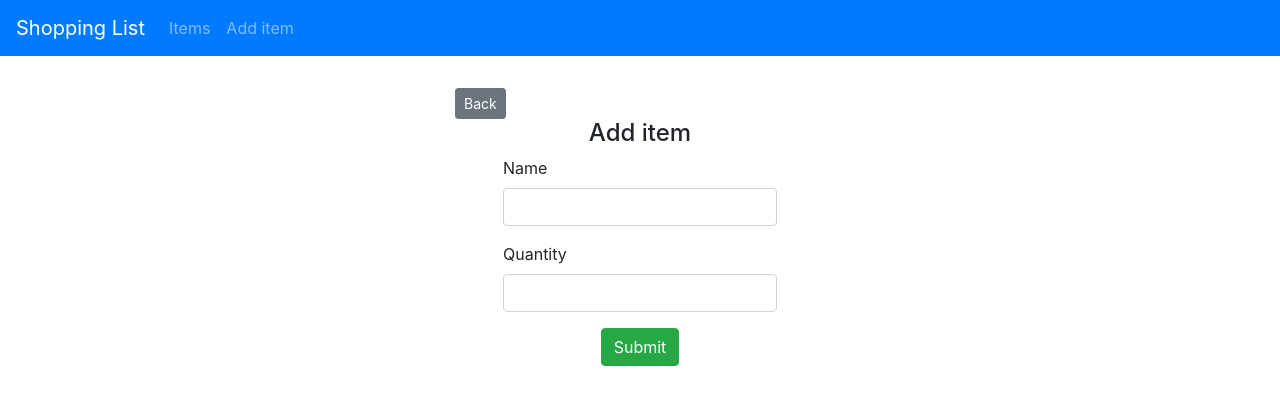
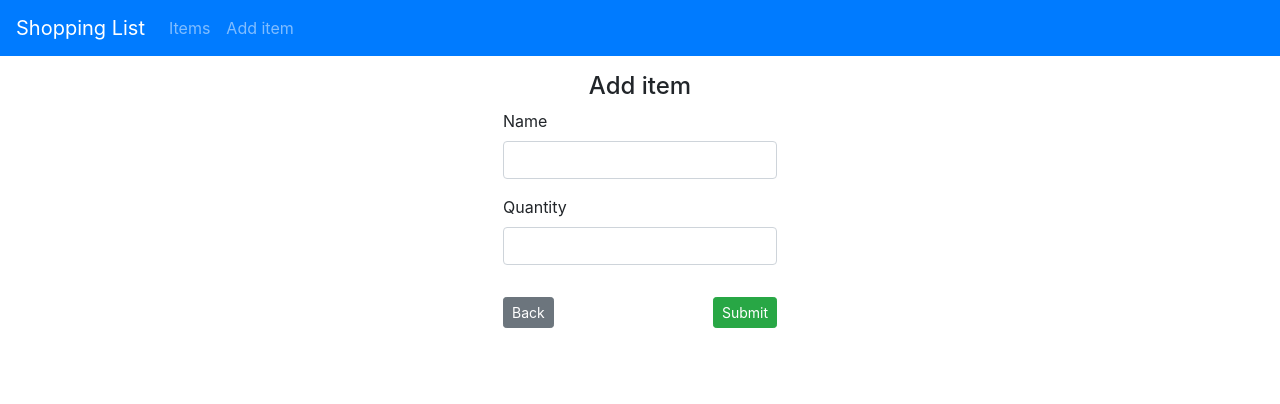
Before and after one commit to clevaill/shopping-list, an Angular app in the folder shopping-list/: page /add in a window 1280 px wide. Shown: the top 404 px of the page. Built offline with nearby package versions, Linux system fonts and the light colour scheme.

Commit message:
fix back button

```diff
--- a/shopping-list/src/app/components/add-item/add-item.component.html
+++ b/shopping-list/src/app/components/add-item/add-item.component.html
@@ -1,11 +1,6 @@
 <div class="container">
-  <div>
-    <button class="mt-3 btn btn-sm btn-secondary" (click)="backClicked()">
-      Back
-    </button>
-    <div class="title">
-      <h4>Add item</h4>
-    </div>
+  <div class="title">
+    <h4>Add item</h4>
   </div>
   <div class="form">
     <div class="submit-form">
@@ -33,7 +28,12 @@
         />
       </div>
       <div class="button">
-        <button routerLink="/item/" (click)="saveItem()" class="btn btn-success">Submit</button>
+        <button class="mt-3 btn btn-sm btn-secondary" (click)="backClicked()">
+          Back
+        </button>
+        <div class="submit-button">
+          <button routerLink="/item/" (click)="saveItem()" class="mt-3 btn btn-sm btn-success">Submit</button>
+        </div>
       </div>
     </div>
   </div>
--- a/shopping-list/src/app/components/add-item/add-item.component.scss
+++ b/shopping-list/src/app/components/add-item/add-item.component.scss
@@ -14,5 +14,8 @@
     .button {
         display: flex;
         justify-content: center;
+        .submit-button {
+            margin-left: auto;
+        }
     }
 }
--- a/shopping-list/src/app/components/shopping-list/shopping-list.component.html
+++ b/shopping-list/src/app/components/shopping-list/shopping-list.component.html
@@ -1,13 +1,8 @@
 <div class="container">
   <div class="list row" style="width: 500px; margin: auto;">
   <div class="col-md-6">
-    <div>
-      <button class="mt-3 btn btn-sm btn-secondary" (click)="backClicked()">
-        Back
-      </button>
-      <div class="title">
-        <h4>Shopping List</h4>
-      </div>
+    <div class="title">
+      <h4>Shopping List</h4>
     </div>
     <nav>
       <ul class="list-group">
@@ -25,9 +20,14 @@
       </ul>
     </nav>
     <div class="button">
-      <button class="mt-3 btn btn-sm btn-danger" (click)="removeAllItems()">
-        Remove All
+      <button class="mt-3 btn btn-sm btn-secondary" (click)="backClicked()">
+        Back
       </button>
+      <div class="remove-button">
+        <button class="mt-3 btn btn-sm btn-danger" (click)="removeAllItems()">
+          Remove All
+        </button>
+      </div>
     </div>
   </div>
 </div>
```
